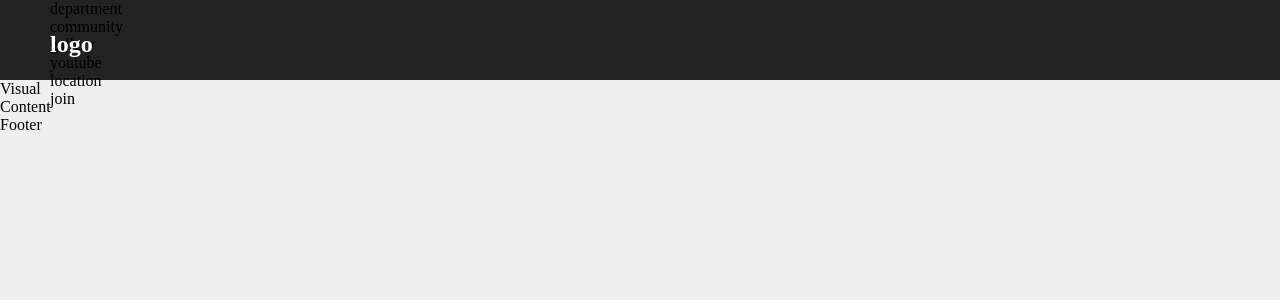
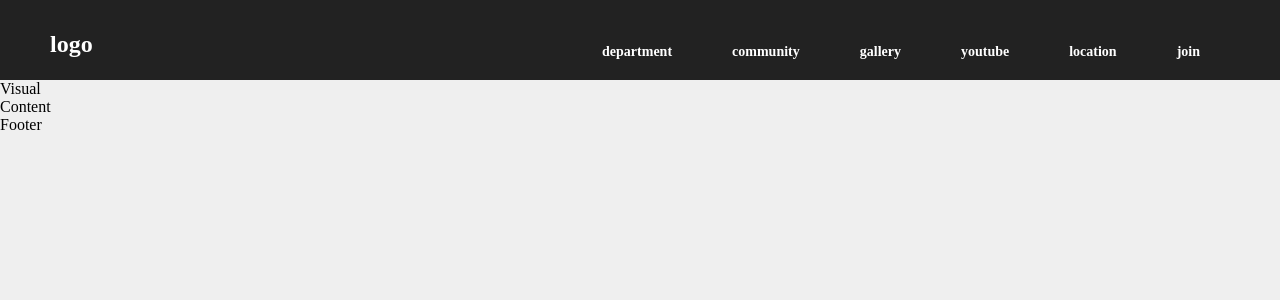
Before and after one commit to sirri1222/profile, a React (Create React App) app: page / in a window 1280 px wide. Shown: the top 300 px of the page. Built offline with nearby package versions, Linux system fonts and the light colour scheme.

Commit message:
NavLink 적용

```diff
--- a/src/components/common/Header.js
+++ b/src/components/common/Header.js
@@ -1,25 +1,29 @@
 import React from 'react'
-import { Link } from 'react-router-dom'
+import { Link, NavLink } from 'react-router-dom'
 // a태그 href 를 이용하면 페이지갱신
 // Link 컴포넌트를 이용하면 컴포넌트 갱신(spa)
 // :a태그로 자동 변환이 된다 .
 // to = ""라는 props가 필요하다
+
+// navlink : 객체를 이용해서 포커스 스타일 적용
+// activeStyle="CSS 객체" 이라는 props에 적용
+// :to ="" props 는 필수
 const Header = () => {
+  const active = {color:"hotpink"}
   return (
   <header>
 
-    {/* {레이아웃} */}
     <div className='inner'>
     <h1>
       <Link to="/">logo</Link>
     </h1>
-    <ul>
-      <li> <Link to="/department">department</Link> </li>
-      <li> <Link to="/community">community</Link> </li>
-      <li> <Link to="/gallery">gallery</Link> </li>
-      <li> <Link to="/youtube">youtube</Link> </li>
-      <li> <Link to="/location">location</Link> </li>
-      <li> <Link to="/join">join</Link> </li>
+    <ul id='gnb'>
+      <li> <NavLink activeStyle={active} to="/department">department</NavLink> </li>
+      <li> <NavLink activeStyle={active} to="/community">community</NavLink> </li>
+      <li> <NavLink activeStyle={active} to="/gallery">gallery</NavLink> </li>
+      <li> <NavLink activeStyle={active} to="/youtube">youtube</NavLink> </li>
+      <li> <NavLink activeStyle={active} to="/location">location</NavLink> </li>
+      <li> <NavLink activeStyle={active} to="/join">join</NavLink> </li>
 
       </ul></div>
   </header>
```
